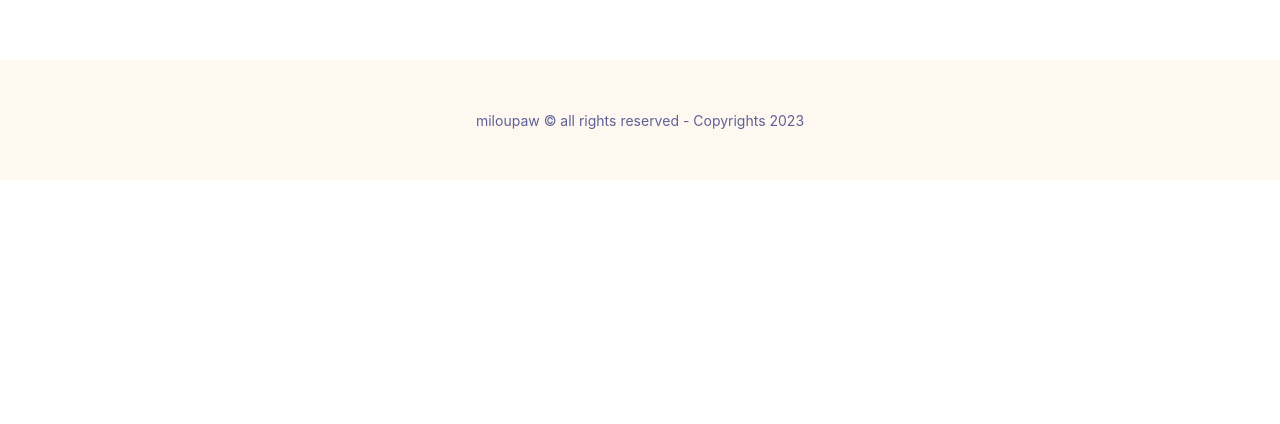
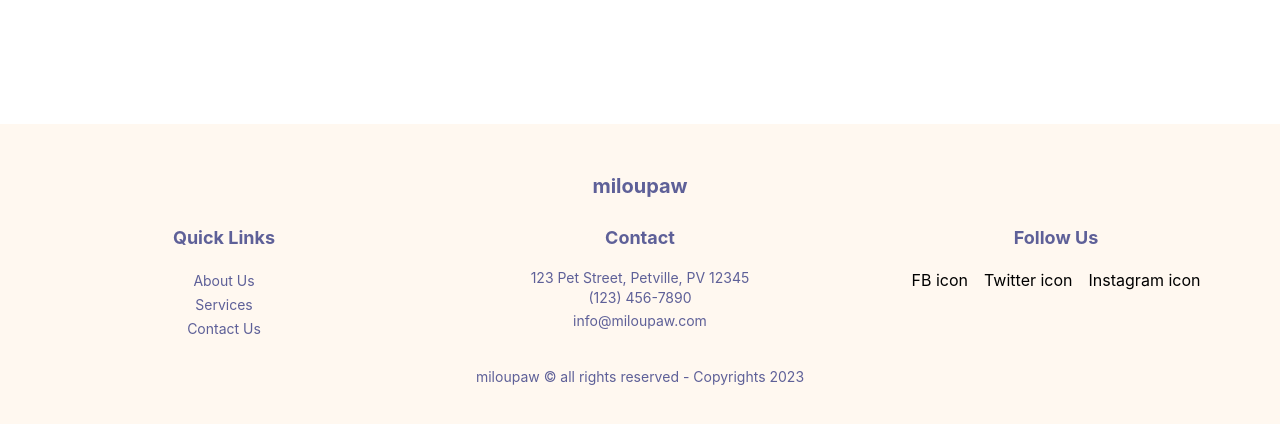
Before and after one commit to settleonai/miloupaw-public, a Next.js app in the folder web/: page /link/app in a window 1280 px wide. Shown: the part 676-1100 px from the top of the page. Before the commit the page ends 856 px from the top, so only its background shows below. Built offline with nearby package versions, Linux system fonts and the light colour scheme.

Commit message:
SEO update

```diff
--- /dev/null
+++ b/web/components/UI/FooterComponent copy.js
@@ -0,0 +1,14 @@
+import React from "react";
+import { classNames } from "../../utils/classNames";
+
+export default function FooterComponent({ extraClassName }) {
+  return (
+    <footer
+      className={classNames("py-5 lg:py-12 bg-secondary-100", extraClassName)}
+    >
+      <div className="max-w-7xl mx-auto px-4 sm:px-6 lg:px-8 text-center">
+        <span className="text-sm md:text-md text-primary-200">{`miloupaw © all rights reserved - Copyrights ${new Date().getFullYear()}`}</span>
+      </div>
+    </footer>
+  );
+}
--- a/web/components/UI/FooterComponent.js
+++ b/web/components/UI/FooterComponent.js
@@ -3,11 +3,80 @@
 
 export default function FooterComponent({ extraClassName }) {
   return (
-    <footer
-      className={classNames("py-5 lg:py-12 bg-secondary-100", extraClassName)}
-    >
-      <div className="max-w-7xl mx-auto px-4 sm:px-6 lg:px-8 text-center">
-        <span className="text-sm md:text-md text-primary-200">{`miloupaw © all rights reserved - Copyrights ${new Date().getFullYear()}`}</span>
+    <footer class="py-5 lg:py-12 bg-secondary-100">
+      <div class="max-w-7xl mx-auto px-4 sm:px-6 lg:px-8">
+        <div class="text-center mb-6">
+          <a href="/" class="text-lg md:text-xl font-bold text-primary-200">
+            miloupaw
+          </a>
+        </div>
+
+        <div class="grid grid-cols-1 md:grid-cols-3 gap-8 text-center mb-6">
+          <div>
+            <h5 class="text-md md:text-lg font-bold text-primary-200">
+              Quick Links
+            </h5>
+            <ul class="list-none mt-4">
+              <li>
+                <a href="/about" class="text-sm md:text-md text-primary-200">
+                  About Us
+                </a>
+              </li>
+              <li>
+                <a href="/services" class="text-sm md:text-md text-primary-200">
+                  Services
+                </a>
+              </li>
+              <li>
+                <a href="/contact" class="text-sm md:text-md text-primary-200">
+                  Contact Us
+                </a>
+              </li>
+            </ul>
+          </div>
+          <div>
+            <h5 class="text-md md:text-lg font-bold text-primary-200">
+              Contact
+            </h5>
+            <ul class="list-none mt-4">
+              <li class="text-sm md:text-md text-primary-200">
+                123 Pet Street, Petville, PV 12345
+              </li>
+              <li class="text-sm md:text-md text-primary-200">
+                (123) 456-7890
+              </li>
+              <li>
+                <a
+                  href="mailto:info@miloupaw.com"
+                  class="text-sm md:text-md text-primary-200"
+                >
+                  info@miloupaw.com
+                </a>
+              </li>
+            </ul>
+          </div>
+          <div>
+            <h5 class="text-md md:text-lg font-bold text-primary-200">
+              Follow Us
+            </h5>
+            <div class="flex justify-center mt-4">
+              {/* <!-- Insert social media icons with links --> */}
+              <a href="your-facebook-link" class="mr-4">
+                FB icon
+              </a>
+              <a href="your-twitter-link" class="mr-4">
+                Twitter icon
+              </a>
+              <a href="your-instagram-link">Instagram icon</a>
+            </div>
+          </div>
+        </div>
+
+        <div class="text-center">
+          <span class="text-sm md:text-md text-primary-200">
+            miloupaw © all rights reserved - Copyrights 2023
+          </span>
+        </div>
       </div>
     </footer>
   );
--- a/web/components/heads/GeneralHead.js
+++ b/web/components/heads/GeneralHead.js
@@ -4,7 +4,7 @@
 export default function GeneralHead({
   title,
   content = "miloupaw homepage. We are a pet care agency that provides a safe and loving environment for your pet.",
-  description = "miloupaw is a pet care service agency. Our services are delivered by a team of highly qualified and experienced professionals. Your pet will receive specialized care through our services. What makes miloupaw so unique? Miloupaw does not operate in bulk like many other existing service providers. We treat each client as an individual with unique needs that require a customized care package. As a company, we do not handle bulk services or provide one-stop shopping. Our pet care agency provides a safe and loving environment for your pet. In our journey with you, we begin with a personal meet and greet. After meticulously examining your pet's needs, we prepare a custom care package for your pet. In other words, you won't have to worry about any nitty-gritty details.",
+  description = "Discover personalized pet care with miloupaw - a unique pet service agency offering customized care packages. Experience dedicated, one-on-one attention for your pet's needs. Contact us for a special meet and greet!",
   image,
   url = `https://miloupaw.com/`,
 }) {
--- a/web/components/home/HomeComponent.js
+++ b/web/components/home/HomeComponent.js
@@ -21,6 +21,10 @@
           <p className="mt-12 text-primary-400 font-light font-body text-lg text-left">
             We are a pet care agency that provides a safe and loving environment
             for your pet.
+          </p>
+          <p className="mt-12 text-primary-400 font-light font-body text-lg text-left">
+            At MilouPaw, we offer professional <strong>pet sitting</strong>
+            services to ensure your pet is cared for while you're away...
           </p>
           <a
             href="#services"
--- a/web/pages/index.js
+++ b/web/pages/index.js
@@ -1,4 +1,3 @@
-import Head from "next/head";
 import Navbar from "../components/UI/Navbar";
 import HomeComponent from "../components/home/HomeComponent";
 import ServiceSummaryComponent from "../components/services/ServiceSummaryComponent";
@@ -12,7 +11,7 @@
 export default function Home() {
   return (
     <div>
-      <GeneralHead title={`miloupaw`} />
+      <GeneralHead title={`Pet Sitting Services - MilouPaw`} />
       <Navbar />
       <HomeComponent />
       <ServiceSummaryComponent />
```
